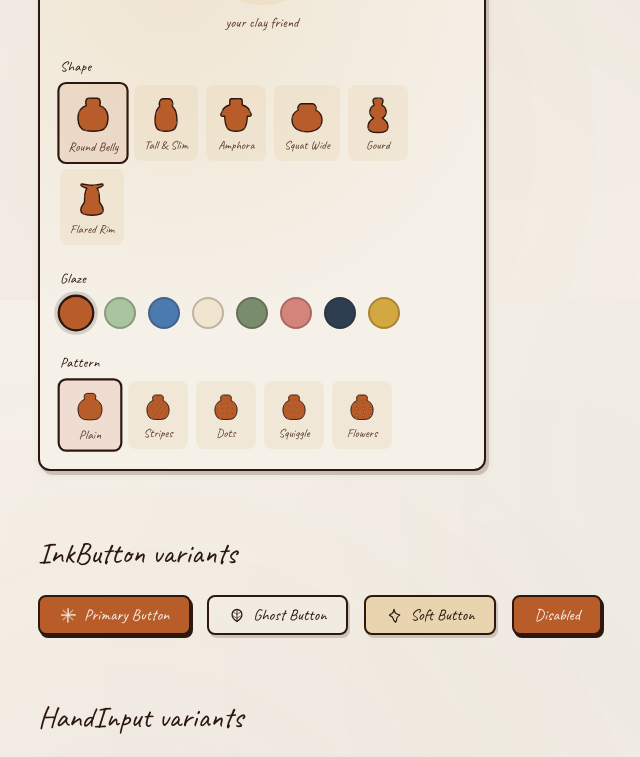
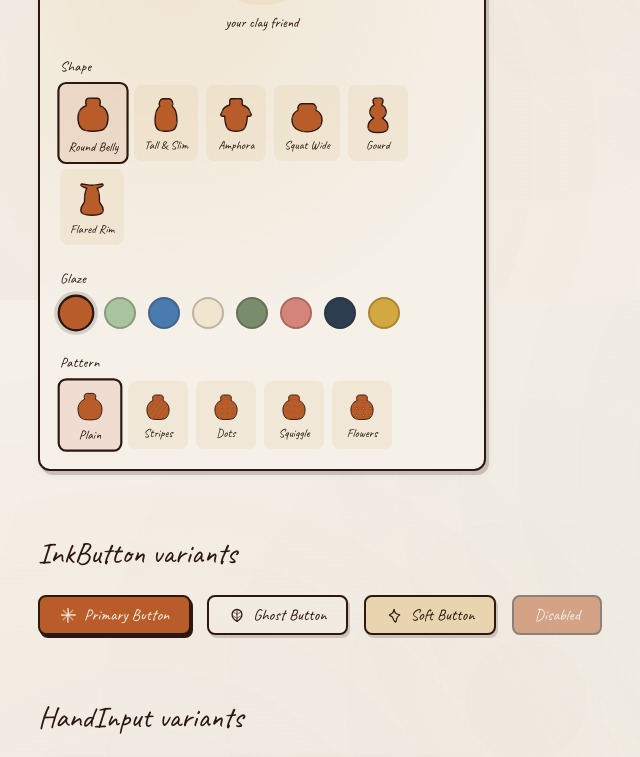
Before and after one commit to tor-iv/claydate, a Next.js app: page /design in a window 1280 px wide. Shown: the part 1300-2057 px from the top of the page, without its empty margins (114-754 px from the left). Built offline with nearby package versions, Linux system fonts and the light colour scheme.

Commit message:
Apply design review fixes: button type default, disabled state, label association, a11y attributes, token usage

```diff
--- a/src/app/globals.css
+++ b/src/app/globals.css
@@ -42,8 +42,8 @@ html, body {
 }
 
 body {
-  background-color: #F5F0E8;
-  color: #2C1810;
+  background-color: var(--color-clay-cream);
+  color: var(--color-clay-ink);
   font-family: var(--font-body);
   -webkit-font-smoothing: antialiased;
   -moz-osx-font-smoothing: grayscale;
@@ -114,7 +114,7 @@ h1, h2, h3, h4, h5, h6 {
 
 /* ── Wobbly ink ring (selected state) ───────────────────────────────────── */
 .ink-ring {
-  outline: 2.5px solid #2C1810;
+  outline: 2.5px solid var(--color-clay-ink);
   outline-offset: 3px;
   border-radius: 50%;
 }
@@ -123,7 +123,7 @@ h1, h2, h3, h4, h5, h6 {
 .hand-input {
   font-family: var(--font-body);
   background: transparent;
-  color: #2C1810;
+  color: var(--color-clay-ink);
   border: none;
   border-bottom: 2px dashed rgba(44, 24, 16, 0.45);
   border-radius: 0;
--- a/src/components/avatar/AvatarBuilder.tsx
+++ b/src/components/avatar/AvatarBuilder.tsx
@@ -55,7 +55,7 @@ export default function AvatarBuilder({
         </div>
         <span
           className="text-sm"
-          style={{ fontFamily: "var(--font-hand)", color: "#5C3D2E" }}
+          style={{ fontFamily: "var(--font-hand)", color: "var(--color-clay-ink-muted)" }}
         >
           your clay friend
         </span>
@@ -75,7 +75,7 @@ export default function AvatarBuilder({
               key={s.id}
               type="button"
               onClick={() => setShape(s.id)}
-              title={s.label}
+              aria-label={s.label}
               className="relative flex flex-col items-center gap-1 p-2 rounded-lg transition-transform"
               style={{
                 background: shape === s.id ? "rgba(184,92,42,0.12)" : "rgba(232,213,176,0.3)",
@@ -89,7 +89,7 @@ export default function AvatarBuilder({
               <VaseAvatar shape={s.id} glaze={glaze} pattern={pattern} size={40} />
               <span
                 className="text-xs leading-none"
-                style={{ fontFamily: "var(--font-hand)", color: "#5C3D2E" }}
+                style={{ fontFamily: "var(--font-hand)", color: "var(--color-clay-ink-muted)" }}
               >
                 {s.label}
               </span>
@@ -145,7 +145,7 @@ export default function AvatarBuilder({
               key={p.id}
               type="button"
               onClick={() => setPattern(p.id)}
-              title={p.label}
+              aria-label={p.label}
               className="flex flex-col items-center gap-1 px-3 py-2 rounded-lg transition-transform"
               style={{
                 background: pattern === p.id ? "rgba(184,92,42,0.12)" : "rgba(232,213,176,0.3)",
@@ -158,7 +158,7 @@ export default function AvatarBuilder({
               <VaseAvatar shape={shape} glaze={glaze} pattern={p.id} size={32} />
               <span
                 className="text-xs leading-none"
-                style={{ fontFamily: "var(--font-hand)", color: "#5C3D2E" }}
+                style={{ fontFamily: "var(--font-hand)", color: "var(--color-clay-ink-muted)" }}
               >
                 {p.label}
               </span>
--- a/src/components/shared/PageHeader.tsx
+++ b/src/components/shared/PageHeader.tsx
@@ -72,6 +72,7 @@ export default function PageHeader({ user = null, activePath }: PageHeaderProps)
             <Link
               key={link.href}
               href={link.href}
+              aria-current={isActive ? "page" : undefined}
               className="px-3 py-1.5 rounded-lg text-sm transition-colors"
               style={{
                 fontFamily: "var(--font-hand)",
--- a/src/components/shared/ViewToggle.tsx
+++ b/src/components/shared/ViewToggle.tsx
@@ -30,6 +30,7 @@ export default function ViewToggle({ active }: ViewToggleProps) {
         href="/calendar"
         className={base}
         style={active === "month" ? activeStyle : inactiveStyle}
+        aria-current={active === "month" ? "page" : undefined}
       >
         Month
       </Link>
@@ -37,6 +38,7 @@ export default function ViewToggle({ active }: ViewToggleProps) {
         href="/calendar/upcoming"
         className={base}
         style={active === "list" ? activeStyle : inactiveStyle}
+        aria-current={active === "list" ? "page" : undefined}
       >
         List
       </Link>
--- a/src/components/ui/HandInput.tsx
+++ b/src/components/ui/HandInput.tsx
@@ -1,3 +1,4 @@
+import { useId } from "react";
 import type { InputHTMLAttributes, TextareaHTMLAttributes } from "react";
 
 type BaseProps = {
@@ -22,14 +23,18 @@ export default function HandInput({
   className = "",
   ...rest
 }: HandInputProps) {
+  // useId works in Server Components and is hydration-stable
+  const generatedId = useId();
+  const fieldId = rest.id ?? generatedId;
   return (
     <div className={`flex flex-col gap-1 ${className}`}>
       {label && (
         <label
+          htmlFor={fieldId}
           className="text-sm"
           style={{
             fontFamily: "var(--font-hand)",
-            color: "#5C3D2E",
+            color: "var(--color-clay-ink-muted)",
           }}
         >
           {label}
@@ -38,11 +43,13 @@ export default function HandInput({
       {Tag === "textarea" ? (
         <textarea
           {...(rest as TextareaHTMLAttributes<HTMLTextAreaElement>)}
+          id={fieldId}
           className="hand-input"
         />
       ) : (
         <input
           {...(rest as InputHTMLAttributes<HTMLInputElement>)}
+          id={fieldId}
           className="hand-input"
         />
       )}
--- a/src/components/ui/InkButton.tsx
+++ b/src/components/ui/InkButton.tsx
@@ -7,6 +7,7 @@ interface InkButtonProps extends ButtonHTMLAttributes<HTMLButtonElement> {
 
 export default function InkButton({
   variant = "primary",
+  type = "button",
   className = "",
   children,
   ...rest
@@ -21,6 +22,7 @@ export default function InkButton({
     select-none
     relative
     active:translate-y-[1px] active:shadow-none
+    disabled:opacity-50 disabled:cursor-not-allowed disabled:shadow-none disabled:pointer-events-none
   `;
 
   const variants = {
@@ -52,12 +54,9 @@ export default function InkButton({
 
   return (
     <button
+      type={type}
       {...rest}
       className={`${base} ${variants[variant]} ${className}`}
-      style={{
-        fontFamily: "var(--font-hand)",
-        ...rest.style,
-      }}
     >
       {children}
     </button>
```
